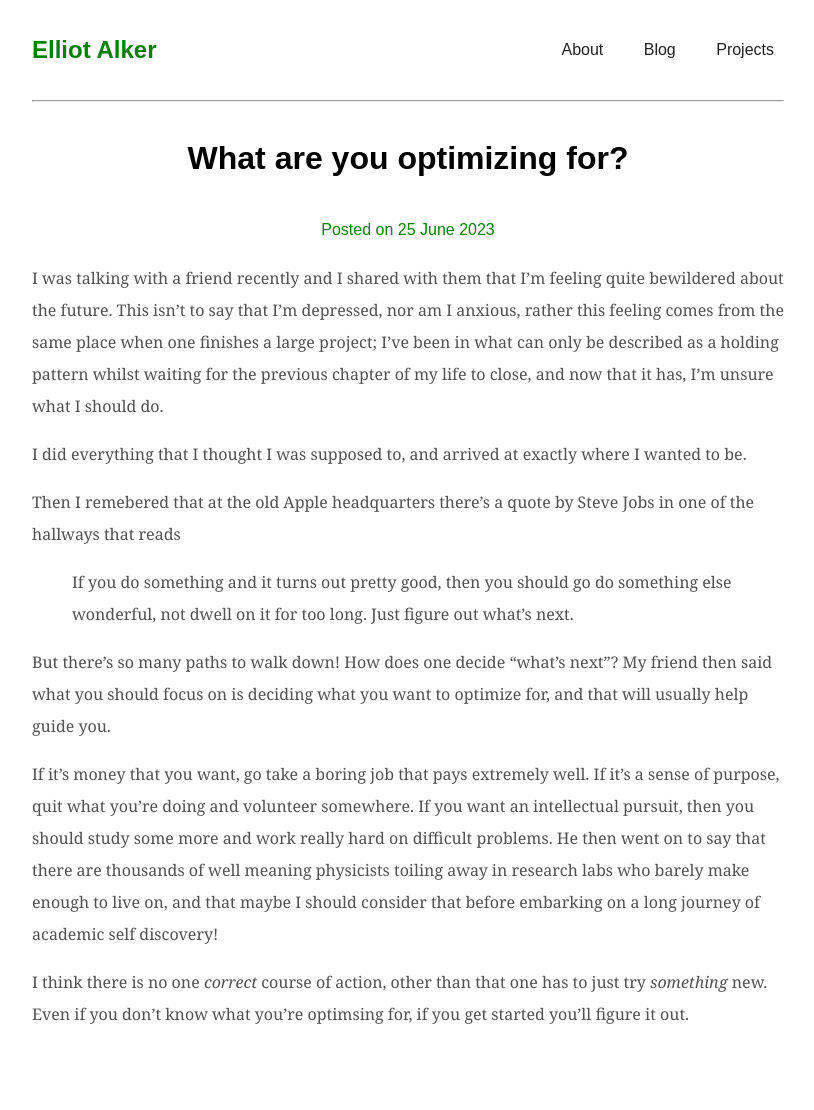
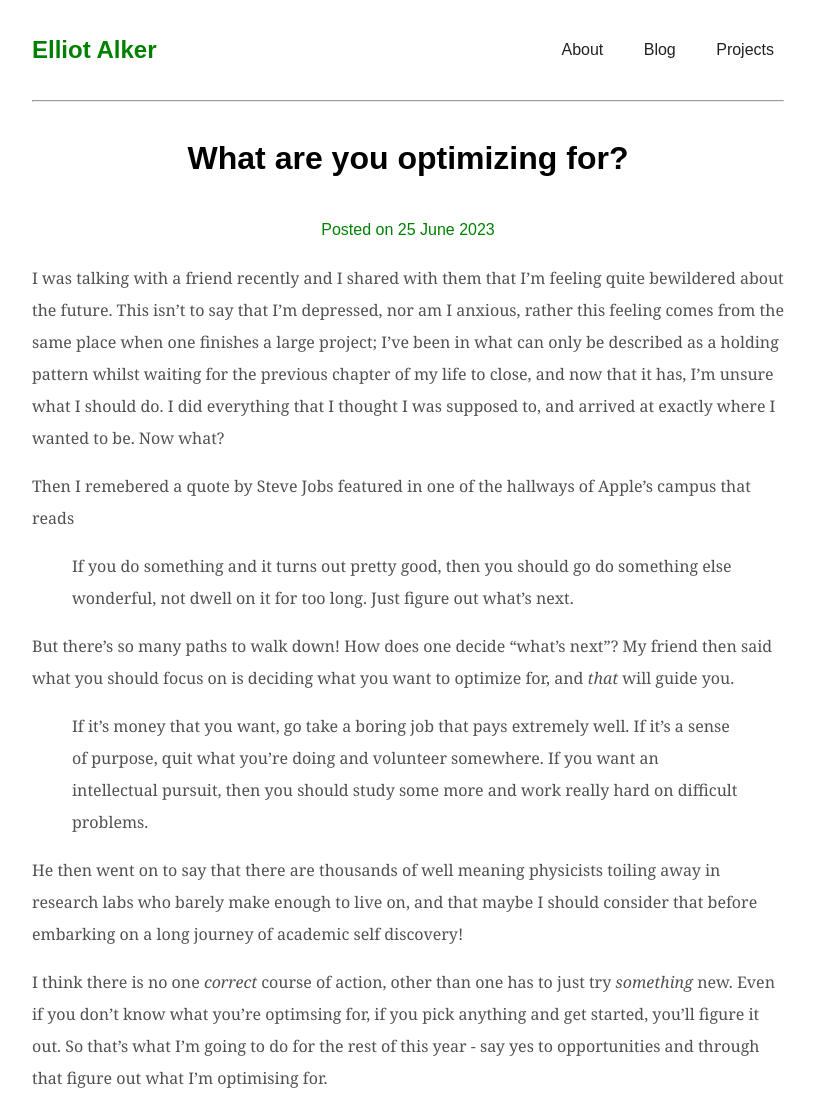
Before and after one commit to ealker/ealker.github.io, a Jekyll site: the page built from _posts/2023-06-25-optimize.md, in a window 1280 px wide. Shown: the whole page, without its empty margins (232-1046 px from the left). Built offline with Jekyll 4.4.1, drawn with Linux system fonts in a browser that asks for light colours; before the commit the page ends 1046 px from its top, so only the background shows below that.

Commit message:
Updated post.

```diff
--- a/_posts/2023-06-25-optimize.md
+++ b/_posts/2023-06-25-optimize.md
@@ -4,16 +4,16 @@ title: What are you optimizing for?
 ---
 
 I was talking with a friend recently and I shared with them that I'm feeling quite bewildered about the future.
-This isn't to say that I'm depressed, nor am I anxious, rather this feeling comes from the same place when one finishes a large project; I've been in what can only be described as a holding pattern whilst waiting for the previous chapter of my life to close, and now that it has, I'm unsure what I should do.
+This isn't to say that I'm depressed, nor am I anxious, rather this feeling comes from the same place when one finishes a large project; I've been in what can only be described as a holding pattern whilst waiting for the previous chapter of my life to close, and now that it has, I'm unsure what I should do. I did everything that I thought I was supposed to, and arrived at exactly where I wanted to be. Now what?
 
-I did everything that I thought I was supposed to, and arrived at exactly where I wanted to be.
-
-Then I remebered that at the old Apple headquarters there's a quote by Steve Jobs in one of the hallways that reads
+Then I remebered a quote by Steve Jobs featured in one of the hallways of Apple's campus that reads
 
 > If you do something and it turns out pretty good, then you should go do something else wonderful, not dwell on it for too long. Just figure out what's next.
 
-But there's so many paths to walk down! How does one decide "what's next"? My friend then said what you should focus on is deciding what you want to optimize for, and that will usually help guide you.
+But there's so many paths to walk down! How does one decide "what's next"? My friend then said what you should focus on is deciding what you want to optimize for, and *that* will guide you.
 
-If it's money that you want, go take a boring job that pays extremely well. If it's a sense of purpose, quit what you're doing and volunteer somewhere. If you want an intellectual pursuit, then you should study some more and work really hard on difficult problems. He then went on to say that there are thousands of well meaning physicists toiling away in research labs who barely make enough to live on, and that maybe I should consider that before embarking on a long journey of academic self discovery!
+> If it's money that you want, go take a boring job that pays extremely well. If it's a sense of purpose, quit what you're doing and volunteer somewhere. If you want an intellectual pursuit, then you should study some more and work really hard on difficult problems.
 
-I think there is no one *correct* course of action, other than that one has to just try *something* new. Even if you don't know what you're optimsing for, if you get started you'll figure it out.
+He then went on to say that there are thousands of well meaning physicists toiling away in research labs who barely make enough to live on, and that maybe I should consider that before embarking on a long journey of academic self discovery!
+
+I think there is no one *correct* course of action, other than  one has to just try *something* new. Even if you don't know what you're optimsing for, if you pick anything and get started, you'll figure it out. So that's what I'm going to do for the rest of this year - say yes to opportunities and through that figure out what I'm optimising for.
```
